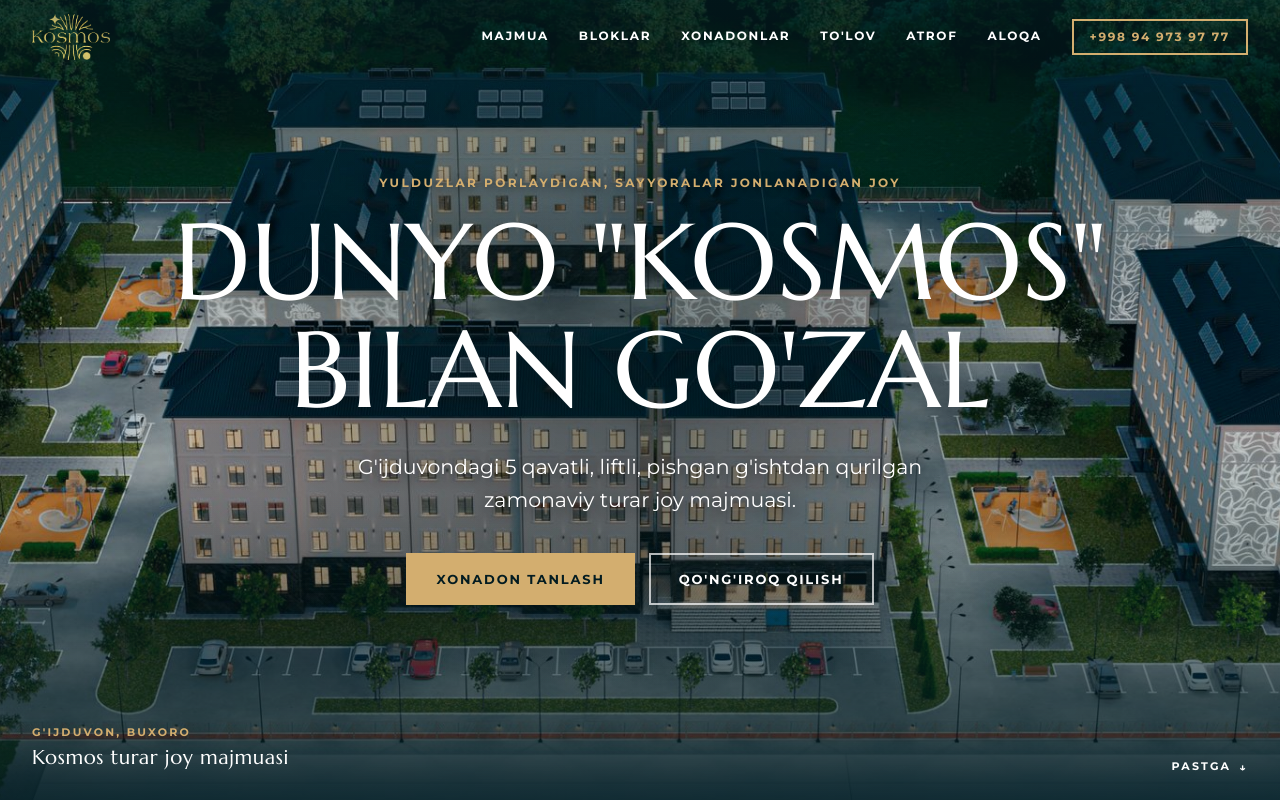
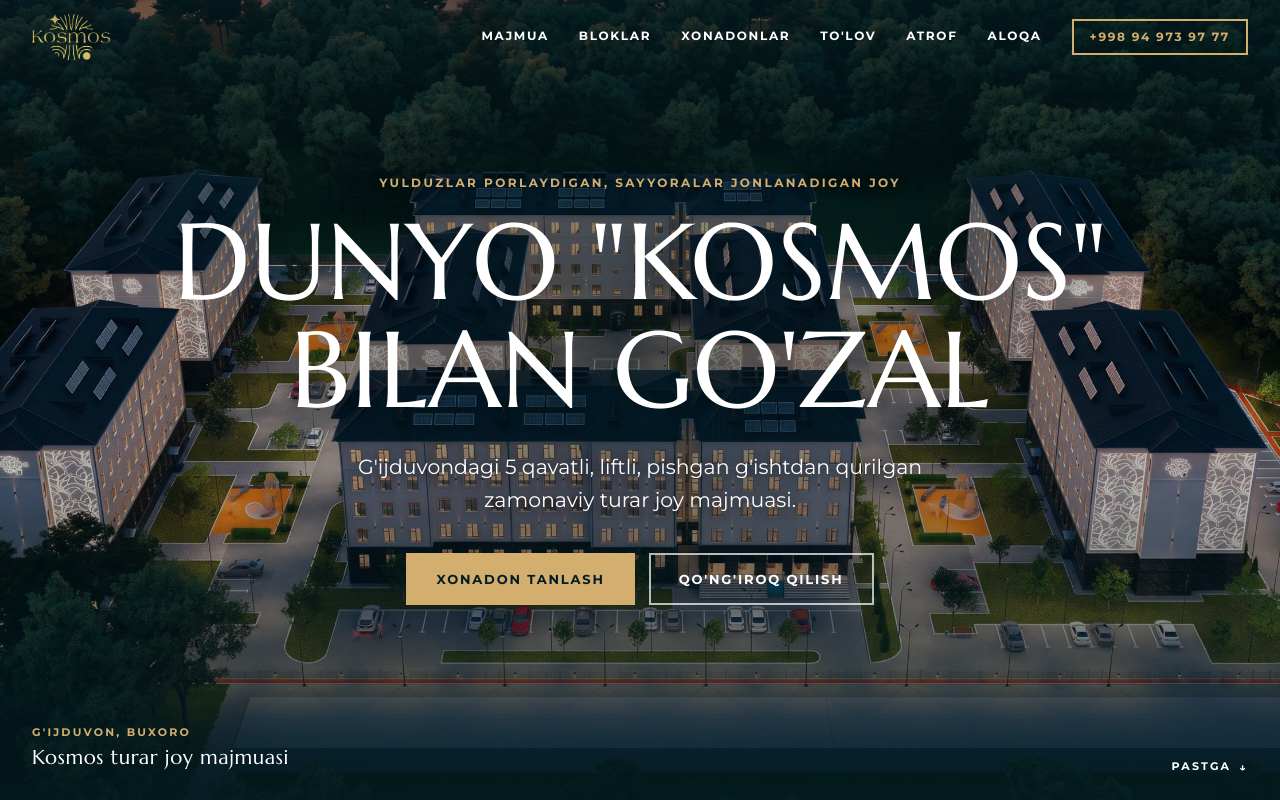
Before and after one commit to kosmostjm-boop/kosmos-sayt, a plain HTML site: page index.html in a window 1280 px wide. Shown: the top 800 px of the page. Drawn offline with Linux system fonts and the light colour scheme.

Commit message:
Add files via upload

```diff
--- a/index.html
+++ b/index.html
@@ -8,7 +8,7 @@
 <meta name="theme-color" content="#062F2B">
 <meta property="og:title" content="Kosmos turar joy majmuasi — G'ijduvon">
 <meta property="og:description" content="5 qavatli, liftli, pishgan g'ishtdan qurilgan uylar. 2 va 3 xonali xonadonlar.">
-<meta property="og:image" content="https://kosmostjm.uz/kecha.jpg">
+<meta property="og:image" content="https://kosmostjm.uz/bosh-kompyuter.jpg">
 <meta property="og:url" content="https://kosmostjm.uz/">
 <link rel="icon" href="logo-gold.png">
 <link rel="preconnect" href="https://fonts.googleapis.com">
@@ -38,7 +38,10 @@
 
   <!-- HERO -->
   <section class="hero">
-    <img class="hero__bg" src="kecha.jpg" alt="Kosmos turar joy majmuasi kechqurun: derazalarda chiroqlar yongan">
+    <picture>
+      <source media="(max-width: 700px) and (orientation: portrait)" srcset="bosh-telefon.jpg">
+      <img class="hero__bg" src="bosh-kompyuter.jpg" alt="Kosmos turar joy majmuasi kechqurun: derazalarda chiroqlar yongan">
+    </picture>
     <div class="hero__tint"></div>
     <div class="hero__content">
       <p class="eyebrow">Yulduzlar porlaydigan, sayyoralar jonlanadigan joy</p>
```
Also changed, not shown: bosh-kompyuter.jpg (added), bosh-telefon.jpg (added).
